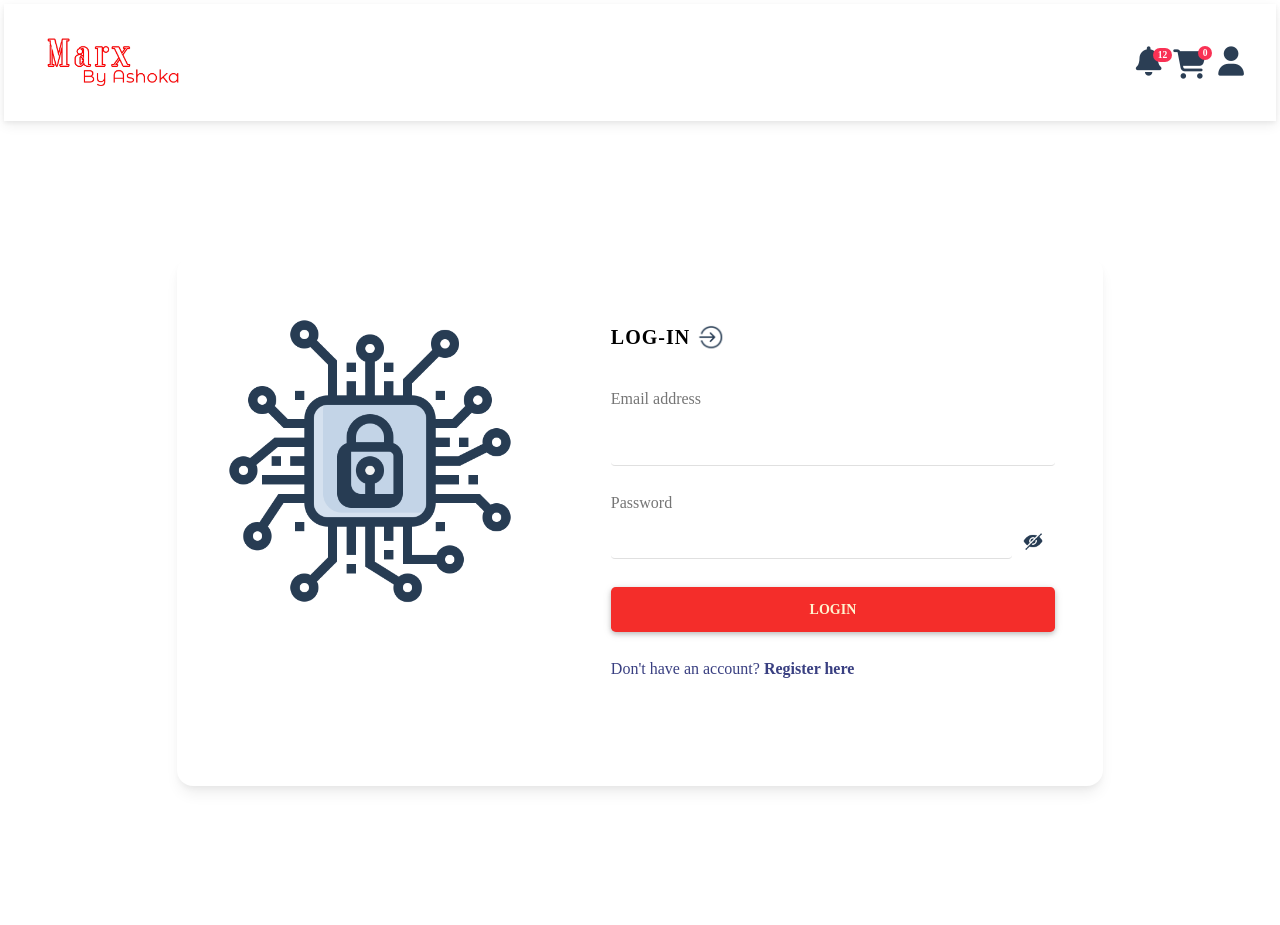
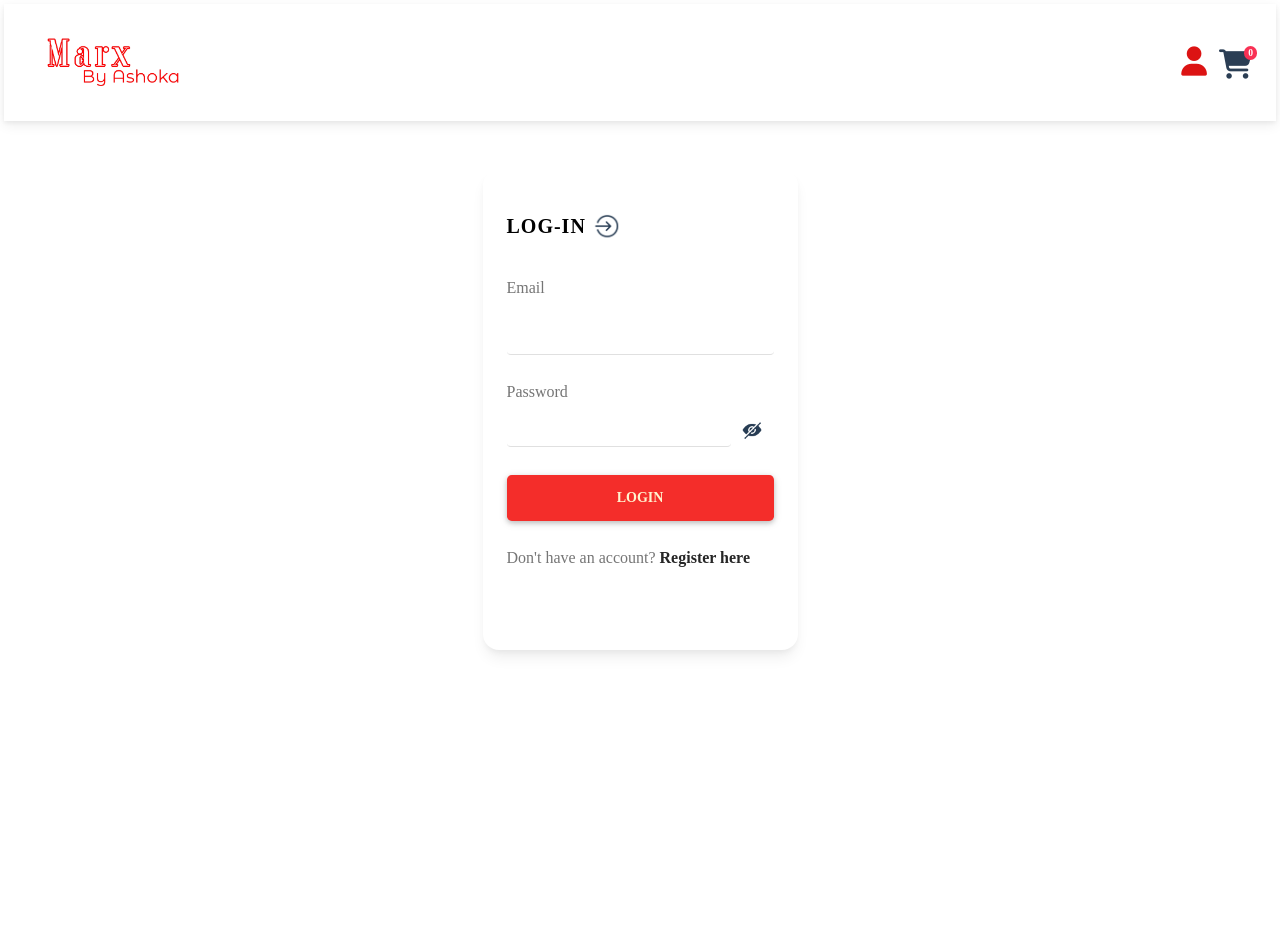
Before and after one commit to HarshitChandani/shopie_ecommerce, a Django app: page /login/ in a window 1280 px wide. After the commit the page ends 655 px from the top, so only its background shows below. Run offline with Django 4.2, Linux system fonts and the light colour scheme; data that the repository does not hold is empty; some libraries are stand-ins or nearby versions; some web fonts are replaced.

Commit message:
Changes in login functions and more changes

```diff
--- a/static/js/index.js
+++ b/static/js/index.js
@@ -130,6 +130,10 @@
    function create_order(){
       address_selected = $("input[name='address-radio']:checked").val()
       csrfToken = $("input[name=csrfmiddlewaretoken]").val();
+      if (!address_selected){
+         alert("Please Select Address.")
+      }
+      else{
          $(".create-order-loading").css("visibility","visible");
          $("#checkout_btn").attr("disabled", true);
          $.ajax({
@@ -154,3 +158,5 @@
             }
          })
       }
+
+   }
--- a/template/components/cart.html
+++ b/template/components/cart.html
@@ -99,7 +99,7 @@
                </div>
                <!-- checkout -->
                <div class="checkout-section my-2">
-                  <form method="GET" action="{% url 'checkout-page' %}">
+                  <form method="GET" action="{% url 'website:checkout-page' %}">
                      <button class="btn w-100 btn-warning">
                         Continue
                      </button>
--- a/template/components/navbar.html
+++ b/template/components/navbar.html
@@ -3,7 +3,7 @@
       <!-- Left elements -->
       <div class="d-flex">
         <!-- Brand -->
-        <a class="navbar-brand mb-1 d-flex align-items-center" href="{% url 'Default' %}" style="margin-right:0 !important;padding:20px">
+        <a class="navbar-brand mb-1 d-flex align-items-center" href="{% url 'website:Default' %}" style="margin-right:0 !important;padding:20px">
           <img
             src="/static/images/logo.jpg"
             height="55"
@@ -24,7 +24,7 @@
          <a class="nav-link" href="#">
             <div class="occasions-navbar-section primary-color">
                {% for data in occasion_data %}
-                  <a href="{% url 'Occasion-Products' data.slug%}" class="primary-color" style="text-decoration:none;">|{{data.title}}|</a>
+                  <a href="{% url 'website:Occasion-Products' data.slug%}" class="primary-color" style="text-decoration:none;">|{{data.title}}|</a>
                {% endfor %}
             </div>
          </a>
@@ -36,35 +36,34 @@
 
       <!-- Right elements -->
       <ul class="navbar-nav flex-row">
-         <li class="nav-item dropdown me-3 me-lg-1" >
-            <a
-              class="nav-link dropdown-toggle hidden-arrow"
-              href="#"
-              id="navbarDropdownMenuLink"
-              role="button"
-              data-mdb-toggle="dropdown"
-              aria-expanded="false"
-            >
-              <i class="fas fa-bell fa-lg" style="color:#2b3e54;"></i>
-              <span class="badge rounded-pill badge-notification bg-danger" id="notifications">12</span>
+         <li class="nav-item me-3 me-lg-1 dropdown">
+            <a class = "nav-link dropdown-toggle hidden-arrow" href="#" id="userDropDownMenu" role="button" data-mdb-toggle="dropdown" aria-expanded="false">
+               {% if user.is_authenticated %}
+                  <i class="fa-solid fa-user fa-lg" style="color:#00b74a"></i>
+               {% else %}
+               <i class="fa-solid fa-user fa-lg" style="color:#dc1313"></i>
+               {% endif %}
             </a>
+            <ul class="dropdown-menu dropdown-menu-right text-center" ara-labelledby="userDropDownMenu ">
+               {% if user.is_authenticated %}
+                  <li>
+                     <a class="dropdown-item" href="{% url 'website:logout' %}">Logout</a>
+                     <a class="dropdown-item" href="#">Orders</a>
+                  </li>
+               {% else %}
+                  <li>
+                     <a class="dropdown-item" href="{% url 'website:login' %}">Login</a>
+                     <a class="dropdown-item" href="{% url 'website:Signup' %}">Register</a>
+                  </li>
+               {% endif %}
+            </ul>
          </li>
          <li class="nav-item me-3 me-lg-1" style="margin-top:6px">
             <a href="javascript:void(0)" data-mdb-toggle="modal" data-mdb-target="#cartModel" title="Cart">
                <i class="fa-solid fa-cart-shopping fa-lg"  style="color:#2b3e54" > </i>
                <span class="badge rounded-pill badge-notification bg-danger " id="cart-total-items">0</span>
             </a>
-
          </li>
-            <li class="nav-item me-3 me-lg-1">
-               <a class="nav-link"
-               data-mdb-toggle="tooltip" role="button"
-               data-mdb-placement="bottom" title="Login"
-               href="{% url 'loginForm' %}">
-               <i class="fa-solid fa-user fa-lg" style="color:#2b3e54"></i>
-               </a>
-            </li>
-
       </ul>
       <!-- Right elements -->
     </div>
--- a/template/index.html
+++ b/template/index.html
@@ -11,7 +11,7 @@
                            <div class=" m-2 card" style="width:20rem; box-shadow: 0px 0px 6px 0px #c5c6c6">
                               <div class="card-body text-center p-1">
                                  <div class="text-center bg-image hover-zoom">
-                                    <a href="{% url 'Product-Detail' data.slug %}">
+                                    <a href="{% url 'website:Product-Detail' data.slug %}">
                                        <img src="{{data.lg_image}}" class=" card-img-top w-75 img-fluid"  alt="..." style="height:380px;">
                                     </a>
                                     <span class="badge badge-light wishList-heart" style="cursor:pointer">
--- a/template/layout.html
+++ b/template/layout.html
@@ -14,6 +14,7 @@
 
          {% endblock content %}
          {% include "components/cart.html" %}
+
       </div>
    </body>
 </html>
--- a/template/login.html
+++ b/template/login.html
@@ -2,23 +2,17 @@
   {% load static %}
   {% block content %}
 
-  <section class="vh-100">
-    <div class="container py-5 h-100">
-      <div class="row d-flex justify-content-center align-items-center h-100">
-        <div class="col col-xl-10">
+  <section class="">
+    <div class="container py-5 h-75">
+      <div class="d-flex justify-content-center h-75">
+        <div class="">
           <div class="card" style="border-radius: 1rem;">
             <div class="row g-0">
-              <div class="col-md-6 col-lg-5 d-none d-md-block">
-                <img
-                  src="{% static '/lock.png/' %}"
-                  alt="login form"
-                  class="rounded img-fluid mx-auto d-block" style="border-radius: 1rem 0 0 1rem;height:300px;margin-top:55px"
-                />
-              </div>
-              <div class="col-md-6 col-lg-7 d-flex align-items-center">
-                <div class="card-body p-4 p-lg-5 text-black">
-                  <form method="POST" action="{% url 'handleLogin' %}">
+              <div class="d-flex align-items-center w-100">
+                <div class="card-body p-4 text-black">
+                  <form method="POST" action="{% url 'website:login' %}">
                     {% csrf_token %}
+                    <input type="hidden" name="next" value="{{request.GET.next}}">
                     <div class="d-flex align-items-center mb-3 pb-1">
                       {% comment %} <i class="fas fa-cubes fa-2x me-3" style="color: #ff6219;"></i> {% endcomment %}
                       {% comment %} <span class="h1 fw-bold mb-0">Logo</span> {% endcomment %}
@@ -27,15 +21,15 @@
                     <h5 class="fw-bold mb-3 pb-3" style="letter-spacing: 1px;">LOG-IN <span><img src="{% static 'login.png' %}" height="30px"></span></h5>
 
                     <div class="form-outline mb-4">
-                      <label class="form-label text-muted" for="username" >Email address</label>
-                      <input type="email" id="username" name="username" class="form-control form-control-lg rounded border-bottom"/>
+                      <label class="form-label text-muted" for="username" >Email</label>
+                      <input type="text" id="username" name="username" class="form-control form-control-lg rounded border-bottom"/>
 
                     </div>
 
                     <div class="form-outline mb-4">
                       <label class="form-label text-muted" for="password">Password</label>
                       <div class="input-group">
-                        <input type="password" id="password" name="password" class="form-control form-control-lg border-bottom rounded" />
+                        <input type="password" id="password" name="password" class="form-control form-control-lg border-bottom rounded"/>
                         <div class="input-group-text" style="border:none !important">
                           <img src="{% static 'visible.png'%}" height="20px" id="see-password">
                         </div>
@@ -45,14 +39,22 @@
                     <div class="pt-1 mb-4">
                       <button type="submit" class="btn btn-dark btn-lg btn-block button" >Login</button>
                     </div>
-
-                    <p class="mb-5 pb-lg-2" style="color: #393f81;">Don't have an account? <a href="{% url 'signupForm' %}" class="fw-bold" style="color: #393f81;">Register here</a></p>
+                    {% if messages %}
+                    <ul class="errors list-group m-3">
+                      {% for message in messages %}
+                        <li class="text-danger" style="font-size:14px">
+                          {{message | capfirst }}
+                        </li>
+                      {% endfor %}
+                    </ul>
+                    {% endif %}
+                    <p class="mb-5 pb-lg-2 text-muted">Don't have an account? <a href="{% url 'website:Signup' %}" class="fw-bold text-dark">Register here</a></p>
                   </form>
                 </div>
               </div>
             </div>
           </div>
-        </div>
+
       </div>
     </div>
   </section>
--- a/website/models.py
+++ b/website/models.py
@@ -189,7 +189,7 @@ class Orders(models.Model):
     order_date = models.DateTimeField(null=True)
     order_confirm = models.BooleanField(default=True)
     order_received = models.BooleanField(default=False)
-
+    order_cancelled = models.BooleanField(default=False)
     # one order can have multiple items
     order_detail = models.ManyToManyField(Product_OrderDetails)
     shipping_address = models.ForeignKey(Shipping_Address,on_delete=models.SET_NULL,null=True)
--- a/website/views.py
+++ b/website/views.py
@@ -1,10 +1,14 @@
 from django.contrib.auth import authenticate, login,logout
 from django.contrib.auth.mixins import LoginRequiredMixin
 from django.contrib.auth.decorators import login_required
+from django.core.validators import validate_email
+from django.core.exceptions import ValidationError
 from django.contrib.auth.models import User
 from django.views.generic import View
+from django.contrib import messages
 import json
 from datetime import datetime
+
 from .models import (
     Product as ProductModel,
     Occasion as OccasionModel ,
@@ -39,66 +43,64 @@ def home(request):
 #     }
 #     return render(request, "index.html", context)
 
-
-def loginForm(request):
-    return render(request, "login.html")
-
-def signupForm(request):
-    return render(request, "signup.html")
-
 def cart_page(request):
     return render(request, "cart.html")
 
+# LOGIN
+class Login(View):
+    def get(self, request, *args, **kwargs):
+        if request.user.is_authenticated:
+            return redirect("Default")
+        return render(request,"login.html")
 
-def handleLogin(request):
-    if "user-id" in request.session and request.session["user-status"] is "login":
-        # user is already logged in
-        return HttpResponse("Already logged in.")
-    else:
-        # user is logging in
-        if request.method == "POST":
+    def post(self, request, *args, **kwargs):
+        try:
             loginUsername, loginPassword = request.POST['username'], request.POST['password']
+            validate_email(loginUsername)
+        except ValidationError:
+            messages.error(request,"Email Format is not correct.")
+        else:
             user = authenticate(username=loginUsername, password=loginPassword)
             if user is not None:
                 login(request, user)
-                user_id = User.objects.filter(username=loginUsername, email=loginUsername).values("id")[0]["id"]
-                request.session["user-id"] = user_id
-                request.session["user-status"] = "login"
-
-                return render(request, "default", {'logged_in': True})
+                if request.POST["next"] != "":
+                    return redirect(request.POST["next"])
+                else:
+                    return redirect('website:Default')
             else:
-                return HttpResponse("Check your credentials.")
-        else:
-            error_message = "<div class={}><h3>Invalid Credentials</h3><h4>Request Cancelled</h4>></div>".format(
-                'text-center')
-            return HttpResponse(error_message)
+                messages.error(request,"Invalid Credentials")
+                return redirect("website:login")
 
 
-def handleSignup(request):
-    if request.method == "POST":
-        newUserFirst_name, newUserLast_name, newUserUsername, newUserEmail, newUserPassword = request.POST[
-                                                                                                  'first_name'], \
-                                                                                              request.POST['last_name'], \
-                                                                                              request.POST['username'], \
-                                                                                              request.POST['username'], \
-                                                                                              request.POST['password']
+class Signup(View):
+    def get(self, request, *args, **kwargs):
+        return render(request,"signup.html")
+
+    def post(self, request, *args, **kwargs):
+        newUserFirst_name, newUserLast_name, newUserUsername, newUserEmail, newUserPassword = request.POST['first_name'], \
+                            request.POST['last_name'], \
+                            request.POST['username'], \
+                            request.POST['username'], \
+                            request.POST['password']
         print(request.POST.values())
         if (User.objects.filter(username=newUserUsername).exists()):
             pass
         else:
-            newUserObj = User.objects.create(first_name=newUserFirst_name, last_name=newUserLast_name,
-                                             username=newUserUsername, email=newUserEmail, password=newUserPassword,
-                                             is_active=True, is_staff=False)
+            newUserObj = User.objects.create(
+                first_name=newUserFirst_name,
+                last_name=newUserLast_name,
+                username=newUserUsername,
+                email=newUserEmail,
+                password=newUserPassword,
+                is_active=True,
+                is_staff=False)
             newUserObj.save()
-            return redirect('loginForm')
-    else:
-        error_message = "<div class={}><h3>Invalid Credentials</h3><h4>Request Cancelled</h4>></div>".format(
-            'text-center')
-        return HttpResponse(error_message)
+            return redirect('website:login')
 
-
-
-
+def Logout(request):
+    if request.user.is_authenticated:
+        logout(request)
+        return redirect("website:Default")
 
 #CART
 class Cart(View):
@@ -144,22 +146,18 @@ class Cart(View):
 
 
 
-@login_required(login_url='/login/')
+@login_required(redirect_field_name="next")
 def checkout_page(request):
-    if request.user.is_authenticated:
-        if "cart_items" in request.session:
-            print("User is Logged in and also has items in cart. ")
-            shipping_address_obj = ShippingAddressModel.objects.filter(user_id=request.user.id).all()
-            context = {
-                'data':shipping_address_obj,
-                'cart_total':request.session["cart_items"]["cart_total"]
-            }
-            return render(request,"checkout.html",context)
-        else:
-            return redirect('Default')
+    if request.user.is_authenticated and "cart_items" in request.session:
+        print("User is Logged in and also has items in cart.")
+        shipping_address_obj = ShippingAddressModel.objects.filter(user_id=request.user.id).all()
+        context = {
+            'data':shipping_address_obj,
+            'cart_total':request.session["cart_items"]["cart_total"]
+        }
+        return render(request,"checkout.html",context)
     else:
-        return HttpResponse("Invalid Credentials")
-
+        return redirect('website:Default')
 
 
 class Checkout(LoginRequiredMixin,View):
```
Also changed, not shown: shopie_ecommerce/settings.py (+13 -3 lines), template/components/alert.html (deleted, +0 -20 lines), template/components/messages.html (added, +13 -0 lines), template/detail.html (+12 -3 lines), template/signup.html (+14 -12 lines), website/routes.py (+9 -10 lines), db.sqlite3, website/migrations/0038_orders_order_cancelled.py (added). Lines whose indentation alone changed are shown as unchanged.
